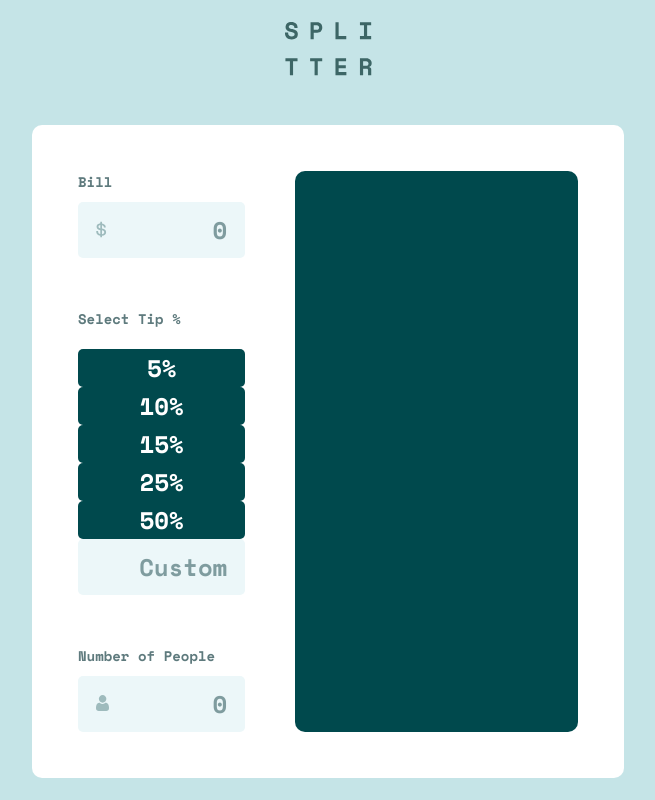
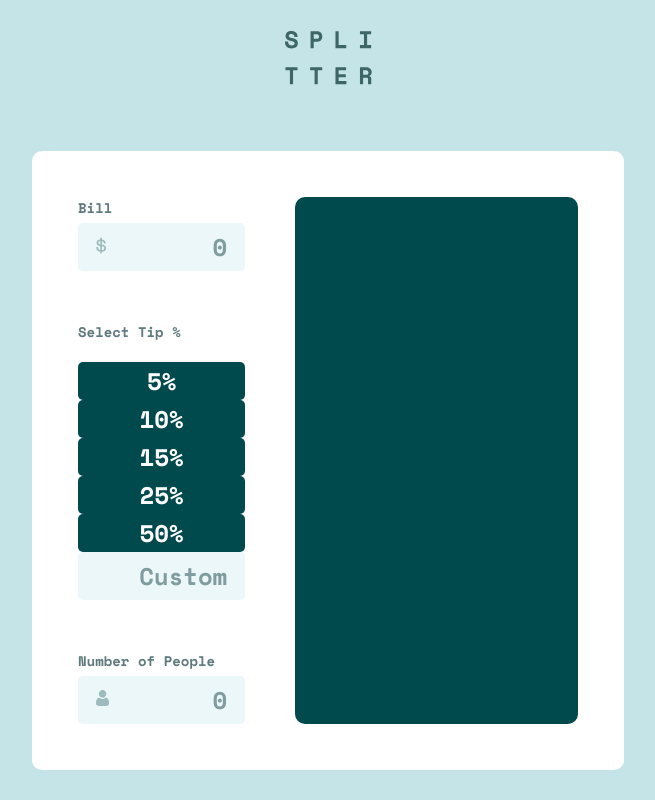
Before and after one commit to yusufneeson/bill-splitter, a Next.js app: page / in a window 1280 px wide. Shown: the whole page, without its empty margins (312-967 px from the left). Built offline with nearby package versions, Linux system fonts and the light colour scheme.

Commit message:
TextField styling

```diff
--- a/src/components/TextField/textfield.module.css
+++ b/src/components/TextField/textfield.module.css
@@ -1,7 +1,7 @@
 .label {
 	color: var(--darkGrayishCyan);
 	display: block;
-	margin-bottom: 1rem;
+	margin-bottom: 0.5rem;
 }
 
 .input::placeholder {
@@ -13,7 +13,7 @@
 	width: 100%;
 	color: var(--darkCyan);
 	background-color: var(--veryLightCyan);
-	padding: 1rem 1.8rem;
+	padding: 0.6rem 1.8rem;
 	border-radius: 0.5rem;
 	border: 0;
 	text-align: right;
@@ -32,10 +32,14 @@
 	position: relative;
 }
 
+.formBiasa {
+	position: unset;
+}
+
 .icon {
 	position: absolute;
 	left: 1.8rem;
-	top: 1.9rem;
+	top: 1.4rem;
 }
 .icon svg {
 	font-size: 2.4rem;
```
